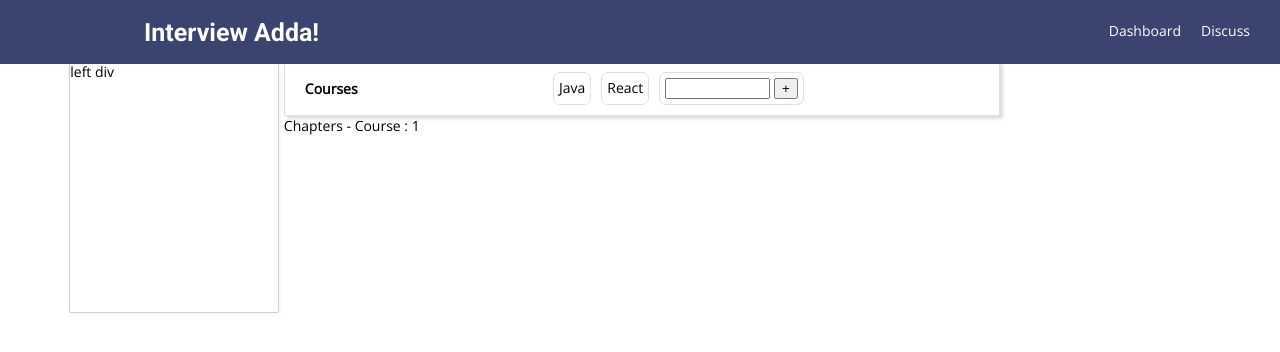
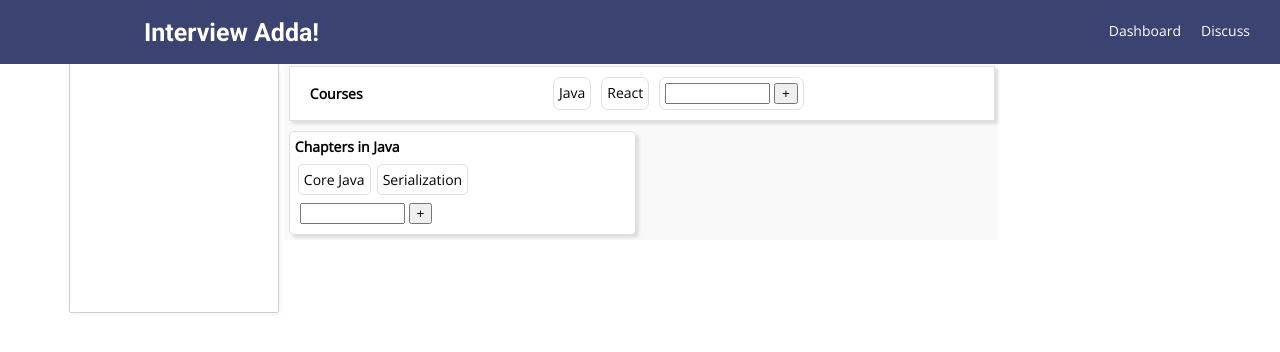
Before and after one commit to alapatbh/laststop-react, a React app: page / in a window 1280 px wide. Both pictures are taken after a click on the element "Java". Shown: the top 352 px of the page. Built offline with nearby package versions, Linux system fonts and the light colour scheme.

Commit message:
Added topics component

```diff
--- a/src/Components/Layout/Layout.css
+++ b/src/Components/Layout/Layout.css
@@ -1,7 +1,25 @@
 .centerLayout {
+  background-color: #f9f9f9;
   width: 62%;
   box-sizing: border-box;
+  display: flex;
+  flex-direction: column;
   align-self: flex-start;
+}
+
+.coursesAndTopicsDiv {
+  display: flex;
+  width: 100%;
+  justify-content: center;
+}
+
+.coursesAndTopicsDiv .eachCenterDiv {
+  width: 50%;
+}
+
+.eachCenterDiv {
+  padding: 5px;
+  box-sizing: 5px;
 }
 
 .leftLayout {
--- a/src/Components/Layout/Layout.js
+++ b/src/Components/Layout/Layout.js
@@ -4,6 +4,7 @@ import Toolbar from "../Navigation/Toolbar/Toolbar";
 import "./Layout.css";
 import Courses from "../../Container/Cources/Cources";
 import Chapters from "../../Container/Chapters/Chapters";
+import Topics from "../../Container/Topics/Topics";
 
 const Layout = (props) => {
   return (
@@ -12,10 +13,19 @@ const Layout = (props) => {
         <Toolbar />, Side drawer
       </div>
       <div className="mainLayout">
-        <div className="leftLayout">left div</div>
+        <div className="leftLayout"></div>
         <div className="centerLayout">
-          <Courses />
-          <Chapters />
+          <div className="eachCenterDiv">
+            <Courses />
+          </div>
+          <div className="coursesAndTopicsDiv">
+            <div className="eachCenterDiv">
+              <Chapters />
+            </div>
+            <div className="eachCenterDiv">
+              <Topics />
+            </div>
+          </div>
         </div>
         <div className="rightLayout"></div>
       </div>
--- /dev/null
+++ b/src/Container/Chapters/Chapter/Chapter.js
@@ -0,0 +1,8 @@
+import React from "react";
+import Auxiliary from "../../../Hoc/Auxiliary";
+
+const Chapter = (props) => {
+  return <Auxiliary>{props.chapterName}</Auxiliary>;
+};
+
+export default Chapter;
--- /dev/null
+++ b/src/Container/Chapters/Chapters.css
@@ -0,0 +1,40 @@
+.ChaptersCss {
+  background-color: white;
+  border: 1px solid #e0e0e0;
+  display: flex;
+  flex-direction: column;
+  justify-content: center;
+  align-items: center;
+  box-shadow: 3px 3px 3px rgb(222, 222, 222);
+  border-radius: 5px;
+}
+.chapterInner {
+  width: 100%;
+  align-self: center;
+  padding: 5px;
+  box-sizing: border-box;
+}
+
+.chaptersList {
+  margin-top: 5px;
+  display: flex;
+  flex-flow: row wrap;
+  justify-content: left;
+}
+
+.eachChapter {
+  padding: 5px;
+  box-sizing: border-box;
+  border: 1px solid #e0e0e0;
+  border-radius: 5px;
+  margin: 3px;
+}
+
+.eachChapter:hover {
+  cursor: pointer;
+  background-color: thistle;
+}
+
+.addChapterCSS {
+  padding: 5px;
+}
--- a/src/Container/Chapters/Chapters.js
+++ b/src/Container/Chapters/Chapters.js
@@ -1,17 +1,73 @@
 import React, { Component } from "react";
 import { connect } from "react-redux";
 import Auxiliary from "../../Hoc/Auxiliary";
+import "./Chapters.css";
+import Chapter from "./Chapter/Chapter";
 
 class Chapters extends Component {
   state = {
-    chapters: [{ courseName: "Java", chapterId: 1, chapterName: "Core Java" }],
+    addChapter: "",
+    chapters: [
+      { courseId: 1, chapterId: 1, chapterName: "Core Java" },
+      { courseId: 1, chapterId: 2, chapterName: "Serialization" },
+      { courseId: 2, chapterId: 3, chapterName: "Basics" },
+    ],
+  };
+
+  changeChapterHandler = (event) => {
+    this.setState({
+      addChapter: event.target.value,
+    });
+  };
+
+  addChapterHandler = () => {
+    const newChapter = {
+      courseId: this.props.storedCourse.courseId,
+      chapterId: Math.random(),
+      chapterName: this.state.addChapter,
+    };
+    this.setState({
+      chapters: this.state.chapters.concat(newChapter),
+      addChapter: "",
+    });
   };
 
   render() {
     let chaptersDiv = <div></div>;
-    if (this.props.storedAdminCourseId) {
+    if (this.props.storedCourse) {
       chaptersDiv = (
-        <div>Chapters - Course : {this.props.storedAdminCourseId}</div>
+        <div className="ChaptersCss">
+          <div className="chapterInner">
+            <div>
+              <b> Chapters in {this.props.storedCourse.courseName}</b>
+            </div>
+            <div className="chaptersList">
+              {this.state.chapters.map((chapter) => {
+                if (chapter.courseId === this.props.storedCourse.courseId)
+                  return (
+                    <div
+                      className="eachChapter"
+                      key={chapter.chapterId}
+                      onClick={() => this.props.onClickedChapter(chapter)}
+                    >
+                      <Chapter chapterName={chapter.chapterName} />
+                    </div>
+                  );
+                else return null;
+              })}
+            </div>
+            <div className="addChapterCSS">
+              <input
+                type="text"
+                size="10"
+                onChange={this.changeChapterHandler}
+                value={this.state.addChapter}
+              />
+              &nbsp;
+              <button onClick={this.addChapterHandler}>+</button>
+            </div>
+          </div>
+        </div>
       );
     }
     return <Auxiliary>{chaptersDiv}</Auxiliary>;
@@ -20,8 +76,18 @@ class Chapters extends Component {
 
 const mapStateToProps = (state) => {
   return {
-    storedAdminCourseId: state.adminCourse,
+    storedCourse: state.course,
   };
 };
 
-export default connect(mapStateToProps)(Chapters);
+const mapDispatchToProps = (dispatch) => {
+  return {
+    onClickedChapter: (chapter) =>
+      dispatch({
+        type: "SELECTEDCHAPTER",
+        value: chapter,
+      }),
+  };
+};
+
+export default connect(mapStateToProps, mapDispatchToProps)(Chapters);
--- a/src/Container/Cources/Cources.js
+++ b/src/Container/Cources/Cources.js
@@ -35,7 +35,7 @@ class Courses extends Component {
             <div
               key={course.courseId}
               className="eachCourseCss"
-              onClick={() => this.props.onAddCourse(course.courseId)}
+              onClick={() => this.props.onAddCourse(course)}
             >
               <Course courseName={course.courseName}></Course>
             </div>
--- a/src/Container/Cources/Courses.css
+++ b/src/Container/Cources/Courses.css
@@ -12,6 +12,7 @@
 }
 
 .CoursesCss {
+  background-color: white;
   border: 1px solid #e0e0e0;
   width: 100%;
   margin: auto;
--- /dev/null
+++ b/src/Container/Topics/Topics.css
@@ -0,0 +1,10 @@
+.TopicsCss {
+  background-color: white;
+  border: 1px solid #e0e0e0;
+  display: flex;
+  flex-direction: column;
+  justify-content: center;
+  align-items: center;
+  box-shadow: 3px 3px 3px rgb(222, 222, 222);
+  border-radius: 5px;
+}
--- /dev/null
+++ b/src/Container/Topics/Topics.js
@@ -0,0 +1,23 @@
+import React, { Component } from "react";
+import { connect } from "react-redux";
+import Auxiliary from "../../Hoc/Auxiliary";
+
+class Topics extends Component {
+  render() {
+    let topicsBody = <div></div>;
+    if (this.props.storedChapter) {
+      topicsBody = (
+        <div className="ChaptersCss">
+          {this.props.storedChapter.chapterName}
+        </div>
+      );
+    }
+    return <Auxiliary>{topicsBody}</Auxiliary>;
+  }
+}
+
+const mapStateToProps = (state) => {
+  return { storedChapter: state.chapter };
+};
+
+export default connect(mapStateToProps)(Topics);
--- a/src/store/reducer.js
+++ b/src/store/reducer.js
@@ -1,12 +1,15 @@
 const intialState = {
-  adminCourse: null,
+  course: null,
+  chapter: null,
 };
 
 const reducer = (state = intialState, action) => {
-  console.log(action);
+  //console.log(state);
   switch (action.type) {
     case "SELECTEDCOURSE":
-      return { ...state, adminCourse: action.value };
+      return { ...state, course: action.value, chapter: null };
+    case "SELECTEDCHAPTER":
+      return { ...state, chapter: action.value };
     default:
       return state;
   }
```
